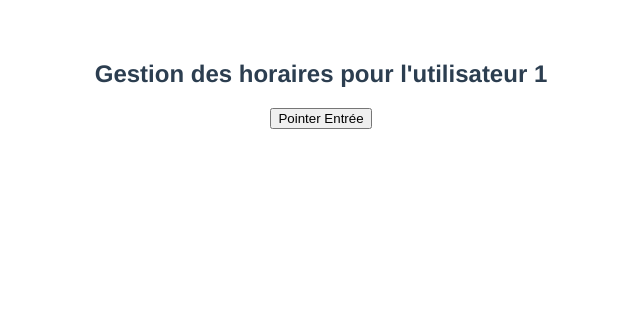
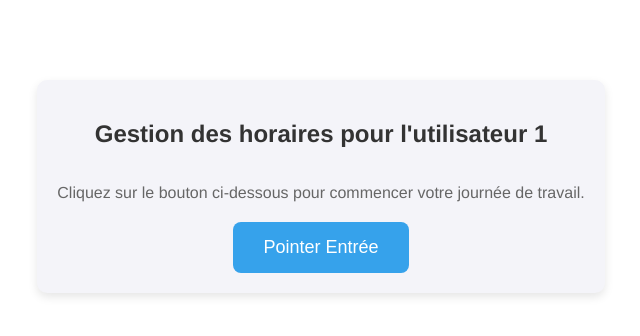
Before and after one commit to T-POO-700-PAR2/VueTimeManager, a Vue app: page /clock/1 in a window 1280 px wide. Shown: the top 336 px of the page, without its empty margins (319-959 px from the left). Built offline with nearby package versions, Linux system fonts and the light colour scheme; no server answers.

Commit message:
clock v0

```diff
--- a/src/components/ClockManager.vue
+++ b/src/components/ClockManager.vue
@@ -1,7 +1,12 @@
 <template>
-  <div>
+  <div class="work-time-container">
     <h2>Gestion des horaires pour l'utilisateur {{ userId }}</h2>
-    <button @click="clockInOut">{{ clockIn ? 'Pointer Sortie' : 'Pointer Entrée' }}</button>
+    <p class="description">
+      Cliquez sur le bouton ci-dessous pour {{ clockIn ? 'terminer' : 'commencer' }} votre journée de travail.
+    </p>
+    <button class="clock-btn" :class="{ 'active': clockIn }" @click="clockInOut">
+      {{ clockIn ? 'Pointer Sortie' : 'Pointer Entrée' }}
+    </button>
   </div>
 </template>
 
@@ -32,7 +37,58 @@ export default {
         .catch(error => {
           console.error('Erreur lors du changement d\'état de l\'horloge :', error);
         });
-    },
-  },
+    }
+  }
 };
 </script>
+
+<style scoped>
+.work-time-container {
+  max-width: 600px;
+  margin: 40px auto;
+  padding: 20px;
+  background-color: #f4f4f9;
+  border-radius: 10px;
+  text-align: center;
+  box-shadow: 0 4px 10px rgba(0, 0, 0, 0.1);
+}
+
+h2 {
+  color: #333;
+  margin-bottom: 20px;
+  font-size: 24px;
+}
+
+.description {
+  font-size: 16px;
+  color: #666;
+  margin-bottom: 20px;
+}
+
+.clock-btn {
+  padding: 15px 30px;
+  font-size: 18px;
+  color: white;
+  background-color: #36a2eb;
+  border: none;
+  border-radius: 8px;
+  cursor: pointer;
+  transition: background-color 0.3s, transform 0.2s ease-in-out;
+}
+
+.clock-btn:hover {
+  background-color: #258cd1;
+}
+
+.clock-btn:active {
+  transform: scale(0.98);
+}
+
+.clock-btn.active {
+  background-color: #eb4034;
+}
+
+.clock-btn.active:hover {
+  background-color: #d13428;
+}
+</style>
```
